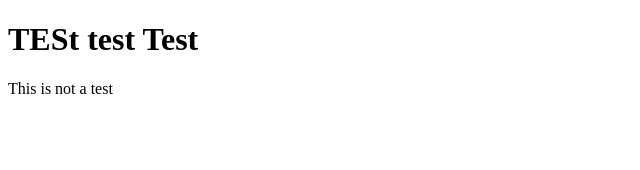
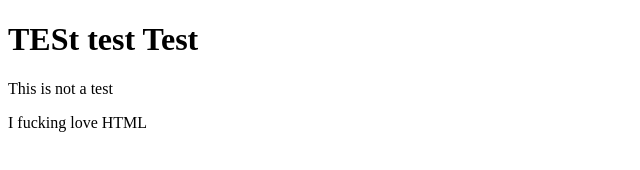
Before and after one commit to DeltaCharlieLema/DeltaCharlieLema.github.io, a plain HTML site: page index.html in a window 1280 px wide. Shown: the whole page, without its empty margins (0-640 px from the left). Drawn offline with Linux system fonts and the light colour scheme.

Commit message:
expressed love of html

```diff
--- a/index.html
+++ b/index.html
@@ -7,6 +7,7 @@
 <body>
 <h1>TESt test Test</h1>
 <p>This is not a test</p>
+<p>I fucking love HTML</p>
 <script src="js.js">
 </script>
 </body>
```
